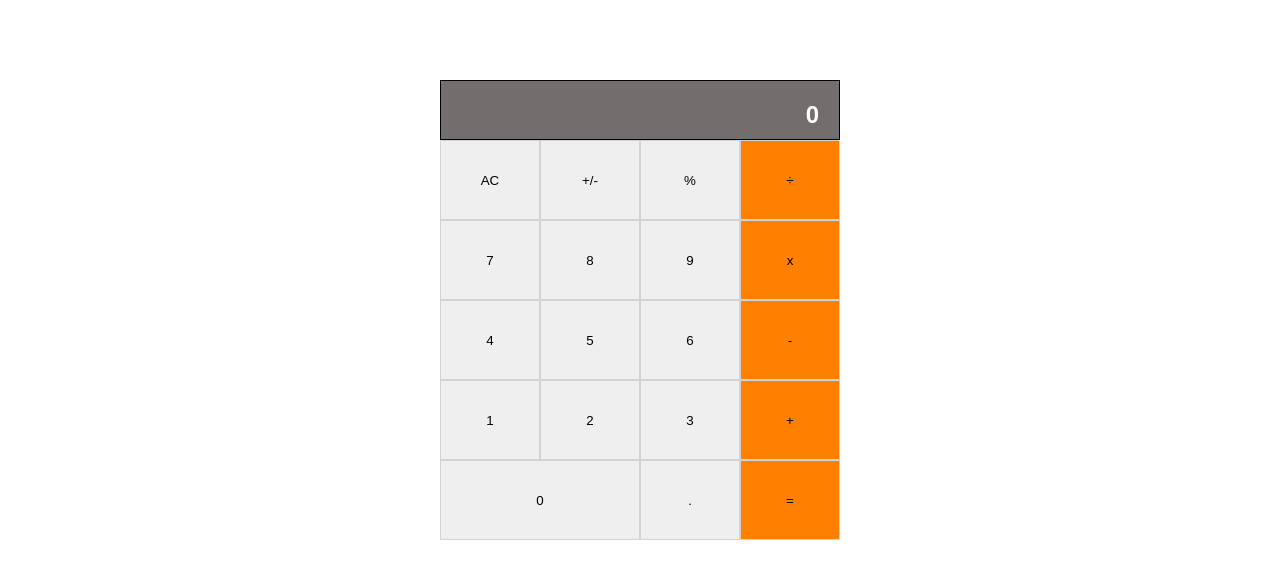
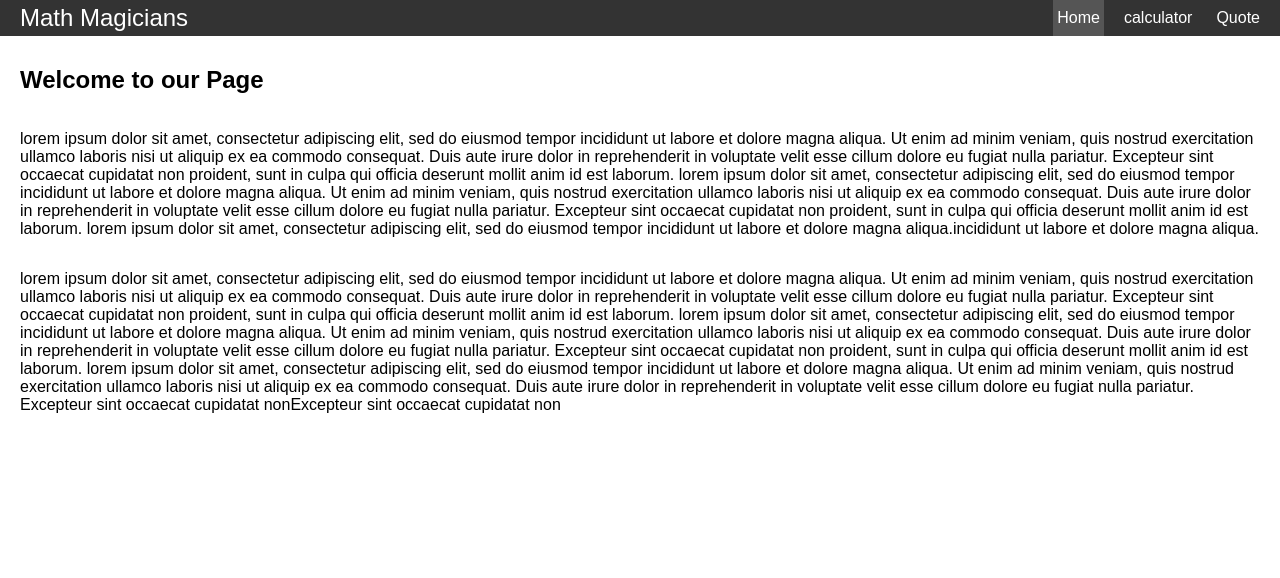
Before and after one commit to DavyKn/math_magician, a React (Create React App) app: page /Home in a window 1280 px wide. Shown: the top 578 px of the page. Built offline with nearby package versions, Linux system fonts and the light colour scheme.

Commit message:
final webite setup using react router

```diff
--- a/src/App.js
+++ b/src/App.js
@@ -1,19 +1,25 @@
 /* eslint-disable */
 import React from 'react';
+import Navbar from './components/Navbar';
+import Home from './components/Home';
 import Calculator from './components/calculator';
+import Quote from './components/Quote';
+import {Route, Routes} from "react-router-dom"
 /* eslint-enable */
 
-class App extends React.Component {
-  constructor(props) {
-    super(props);
-    this.state = {};
-  }
-
-  render() {
-    return (
-      <Calculator />
-    );
-  }
+function App() {
+  return (
+    <>
+      <Navbar />
+      <div className="container">
+        <Routes>
+          <Route path="/Home" element={<Home />} />
+          <Route path="/calculator" element={<Calculator />} />
+          <Route path="/Quote" element={<Quote />} />
+        </Routes>
+      </div>
+    </>
+  );
 }
 
 export default App;
--- /dev/null
+++ b/src/components/Home.js
@@ -0,0 +1,49 @@
+import React from 'react';
+
+export default function Home() {
+  return (
+    <div className="home">
+      <h2>Welcome to our Page</h2>
+      <p>
+        lorem ipsum dolor sit amet, consectetur adipiscing elit, sed do eiusmod tempor incididunt
+        ut labore et dolore magna aliqua.
+        Ut enim ad minim veniam, quis nostrud exercitation ullamco laboris nisi ut aliquip
+        ex ea commodo consequat. Duis aute irure
+        dolor in reprehenderit in voluptate velit esse cillum dolore eu fugiat nulla pariatur.
+        Excepteur sint occaecat cupidatat non
+        proident, sunt in culpa qui officia deserunt mollit anim id est laborum.
+        lorem ipsum dolor sit amet, consectetur adipiscing elit, sed do eiusmod tempor
+        incididunt ut labore et dolore magna aliqua.
+        Ut enim ad minim veniam, quis nostrud exercitation ullamco laboris nisi ut aliquip
+        ex ea commodo consequat. Duis aute irure
+        dolor in reprehenderit in voluptate velit esse cillum dolore eu fugiat nulla pariatur.
+        Excepteur sint occaecat cupidatat non
+        proident, sunt in culpa qui officia deserunt mollit anim id est laborum.
+        lorem ipsum dolor sit amet, consectetur adipiscing elit, sed do eiusmod tempor
+        incididunt ut labore et dolore magna aliqua.incididunt ut labore et dolore magna aliqua.
+      </p>
+      <p>
+        lorem ipsum dolor sit amet, consectetur adipiscing elit, sed do eiusmod tempor
+        incididunt ut labore et dolore magna aliqua.
+        Ut enim ad minim veniam, quis nostrud exercitation ullamco laboris nisi ut aliquip
+        ex ea commodo consequat. Duis aute irure
+        dolor in reprehenderit in voluptate velit esse cillum dolore eu fugiat nulla pariatur.
+        Excepteur sint occaecat cupidatat non
+        proident, sunt in culpa qui officia deserunt mollit anim id est laborum.
+        lorem ipsum dolor sit amet, consectetur adipiscing elit, sed do eiusmod tempor incididunt
+        ut labore et dolore magna aliqua.
+        Ut enim ad minim veniam, quis nostrud exercitation ullamco laboris nisi ut aliquip ex
+        ea commodo consequat. Duis aute irure
+        dolor in reprehenderit in voluptate velit esse cillum dolore eu fugiat nulla pariatur.
+        Excepteur sint occaecat cupidatat non
+        proident, sunt in culpa qui officia deserunt mollit anim id est laborum.
+        lorem ipsum dolor sit amet, consectetur adipiscing elit, sed do eiusmod tempor incididunt
+        ut labore et dolore magna aliqua.
+        Ut enim ad minim veniam, quis nostrud exercitation ullamco laboris nisi ut aliquip ex
+        ea commodo consequat. Duis aute irure
+        dolor in reprehenderit in voluptate velit esse cillum dolore eu fugiat nulla pariatur.
+        Excepteur sint occaecat cupidatat nonExcepteur sint occaecat cupidatat non
+      </p>
+    </div>
+  );
+}
--- /dev/null
+++ b/src/components/Navbar.js
@@ -0,0 +1,31 @@
+import React from 'react';
+import { Link, useMatch, useResolvedPath } from 'react-router-dom';
+// import './styles.css';
+
+export default function Navbar() {
+  return (
+    <nav className="nav">
+      <Link to="/Home" className="title">
+        Math Magicians
+      </Link>
+      <ul>
+        <CustomLink to="/Home">Home</CustomLink>
+        <CustomLink to="/calculator">calculator</CustomLink>
+        <CustomLink to="/Quote">Quote</CustomLink>
+      </ul>
+    </nav>
+  );
+}
+/* eslint-disable */
+function CustomLink({ to, children, ...props }) {
+  const resolvedPath = useResolvedPath(to);
+  const isActive = useMatch({ path: resolvedPath.pathname, end: true });
+
+  return (
+    <li className={isActive ? 'active' : ''}>
+      <Link to={to} {...props}>
+        {children}
+      </Link>
+    </li>
+  );
+}
--- /dev/null
+++ b/src/components/Quote.js
@@ -0,0 +1,12 @@
+import React from 'react';
+
+export default function Quote() {
+  return (
+    <div className="quote">
+      <p>
+        Mathematics is not about numbers,equations,computation,or algorithms:
+        It is about understanding. -William Paul Thurston
+      </p>
+    </div>
+  );
+}
--- a/src/components/calculator.js
+++ b/src/components/calculator.js
@@ -13,6 +13,10 @@ const Calculator = () => {
   };
 
   return (
+    <div className="calc_container">
+      <div className="calc_intro">
+        <h2>Lets do some Math</h2>
+      </div>
       <div className="calc_body">
         <div className="output"><h2>{state.next || state.total || 0}</h2></div>
         <div className="button">
@@ -37,6 +41,7 @@ const Calculator = () => {
           <button name="=" type="button" className="far-right" onClick={handleClick}>=</button>
         </div>
       </div>
+    </div>
   );
 };
 
--- a/src/index.css
+++ b/src/index.css
@@ -9,12 +9,68 @@ body {
   font-family: sans-serif;
 }
 
+/* NavBar styling */
+.nav {
+  background-color: #333;
+  color: #fff;
+  display: flex;
+  justify-content: space-between;
+  align-items: stretch;
+  gap: 2rem;
+  padding: 0 1rem;
+}
+
+.title {
+  font-size: 1.5rem;
+}
+
+.nav ul {
+  padding: 0;
+  margin: 0;
+  list-style: none;
+  display: flex;
+  gap: 1rem;
+}
+
+.nav a {
+  color: inherit;
+  text-decoration: none;
+  height: 100%;
+  display: flex;
+  align-items: center;
+  padding: 0.25rem;
+}
+
+.nav li.active {
+  background-color: #555;
+}
+
+.nav li:hover {
+  background-color: #777;
+}
+
+/* home */
+.home {
+  display: flex;
+  flex-direction: column;
+  justify-content: flex-start;
+  padding: 10px 20px;
+  font-size: 1em;
+}
+
+/* calulator styling */
+.calc_container {
+  display: flex;
+  justify-content: space-between;
+  padding: 0 40px;
+}
+
 .calc_body {
   display: flex;
   justify-content: center;
   align-items: center;
   flex-direction: column;
-  padding-top: 80px;
+  padding: 20px 60px;
 }
 
 .output {
@@ -55,3 +111,14 @@ button:hover {
 .far-right {
   background-color: #ff7f00;
 }
+
+/* quote styling */
+.quote {
+  display: flex;
+  justify-content: center;
+  padding: 200px 20px;
+}
+
+.quote p {
+  font-weight: 600;
+}
--- a/src/index.js
+++ b/src/index.js
@@ -1,11 +1,14 @@
 import React from 'react';
 import ReactDOM from 'react-dom/client';
 import './index.css';
+import { BrowserRouter } from 'react-router-dom';
 import App from './App';
 
 const root = ReactDOM.createRoot(document.getElementById('root'));
 root.render(
   <React.StrictMode>
-    <App />
+    <BrowserRouter>
+      <App />
+    </BrowserRouter>
   </React.StrictMode>,
 );
```
Also changed, not shown: package.json (+8 -1 lines), 1 other file (tests, documents, lock files or other folders). Lines whose indentation alone changed are shown as unchanged.
